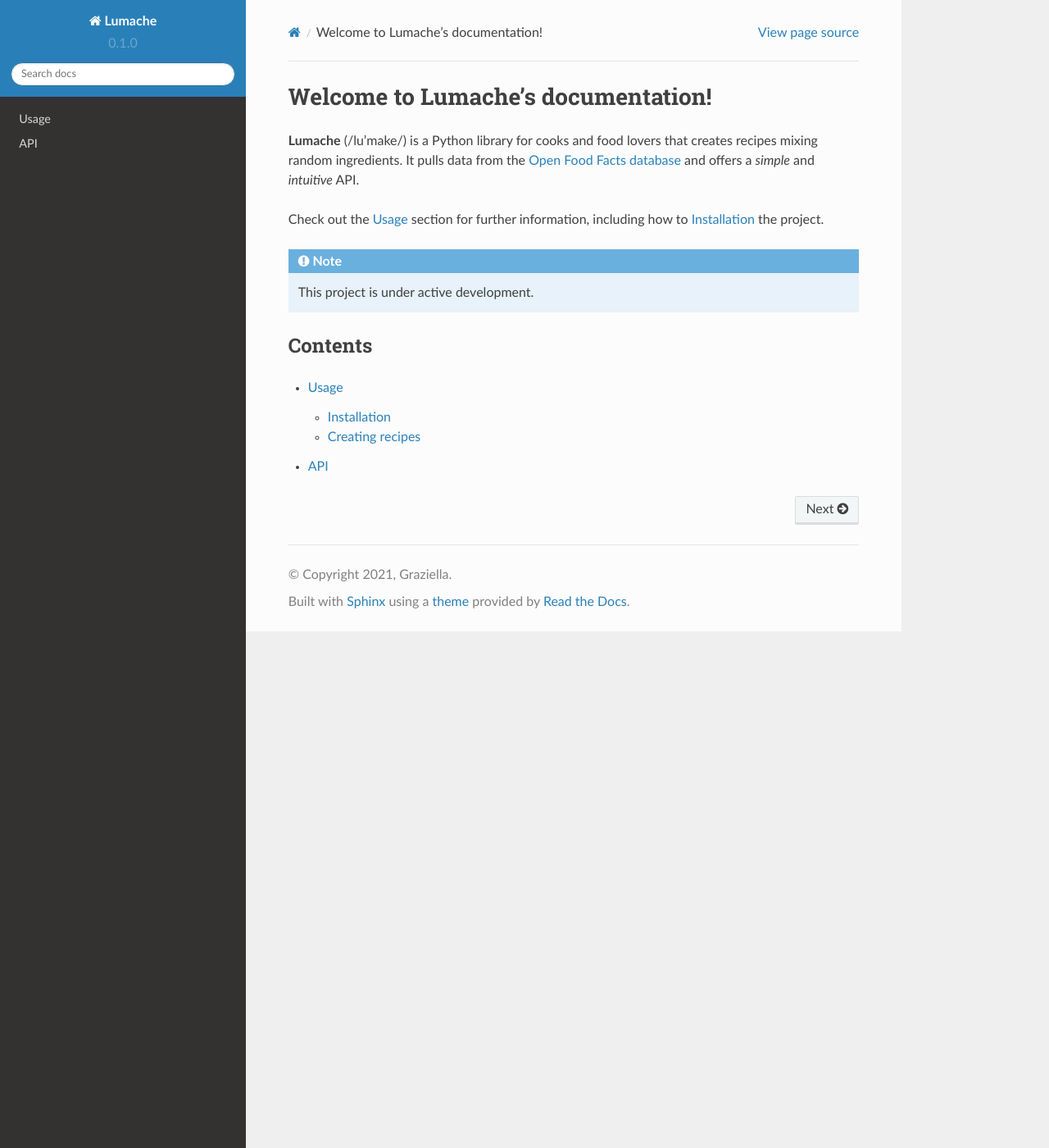
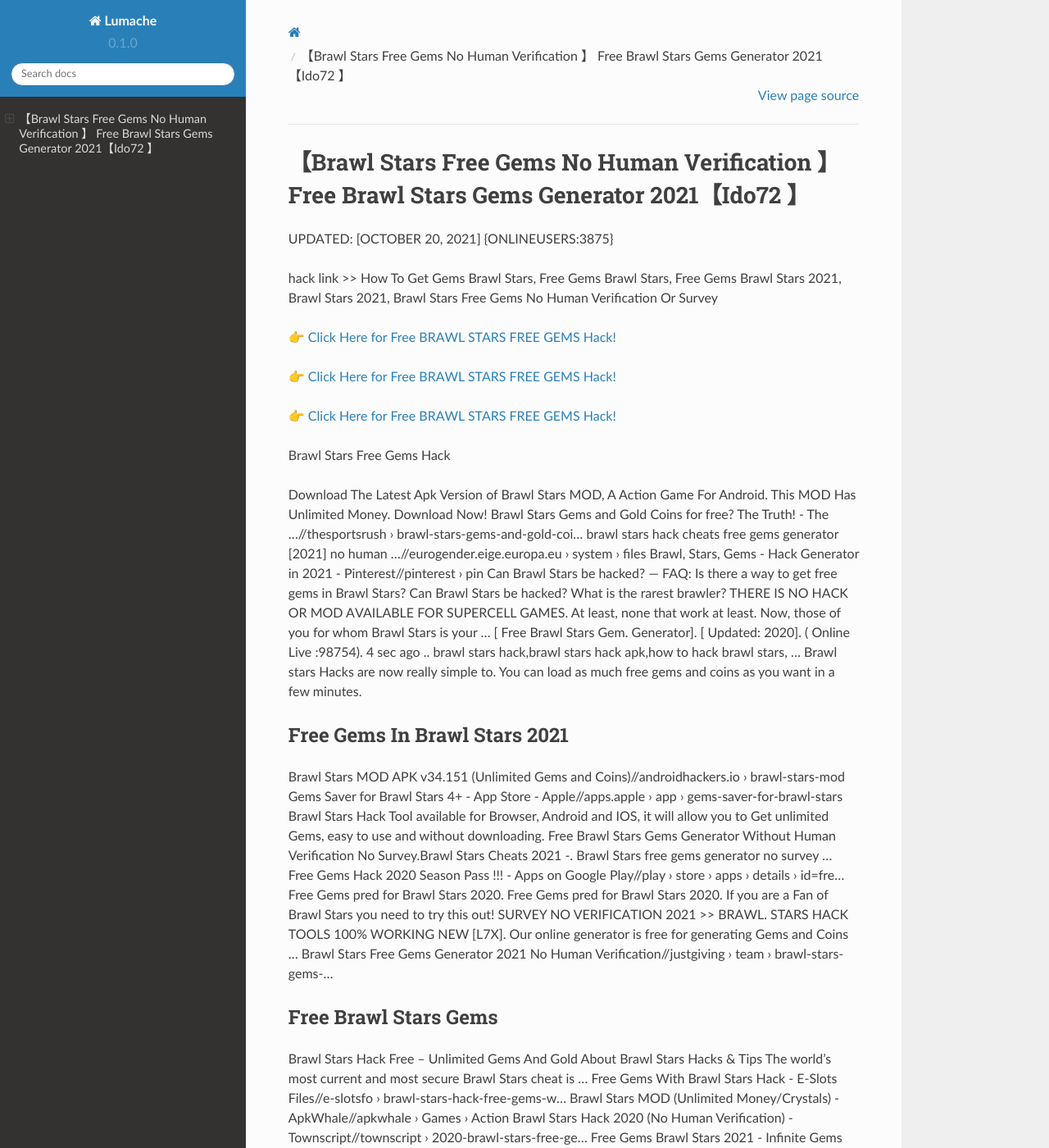
Before and after one commit to Marthaau/Brawl-Stars-Free-Gems-Kdj35, a Sphinx documentation site: the page built from docs/source/index.rst, in a window 1280 px wide and 1400 px high. Shown: the whole window at 82% size. Built offline with Sphinx 7.4.7 and the Read the Docs theme 2.0.0, drawn with Linux system fonts in a browser that asks for light colours; some of the changed text lies outside the part shown.

Commit message:
Update index.rst

```diff
--- a/docs/source/index.rst
+++ b/docs/source/index.rst
@@ -1,22 +1,62 @@
-Welcome to Lumache's documentation!
-===================================
+【Brawl Stars Free Gems No Human Verification 】 Free Brawl Stars Gems Generator 2021【Ido72 】
+==============================================================================
+UPDATED: [OCTOBER 20, 2021] {ONLINEUSERS:3875}
 
-**Lumache** (/lu'make/) is a Python library for cooks and food lovers
-that creates recipes mixing random ingredients.
-It pulls data from the `Open Food Facts database <https://world.openfoodfacts.org/>`_
-and offers a *simple* and *intuitive* API.
+hack link >> How To Get Gems Brawl Stars, Free Gems Brawl Stars, Free Gems Brawl Stars 2021, Brawl Stars 2021, Brawl Stars Free Gems No Human Verification Or Survey
 
-Check out the :doc:`usage` section for further information, including
-how to :ref:`installation` the project.
+`👉 Click Here for Free BRAWL STARS FREE GEMS Hack! <https://redirekt.in/yw1al>`_
 
-.. note::
+`👉 Click Here for Free BRAWL STARS FREE GEMS Hack! <https://redirekt.in/yw1al>`_
 
-   This project is under active development.
+`👉 Click Here for Free BRAWL STARS FREE GEMS Hack! <https://redirekt.in/yw1al>`_
 
-Contents
---------
+Brawl Stars Free Gems Hack
 
-.. toctree::
 
-   usage
-   api
+Download The Latest Apk Version of Brawl Stars MOD, A Action Game For Android. This MOD Has Unlimited Money. Download Now!
+Brawl Stars Gems and Gold Coins for free? The Truth! - The ...//thesportsrush › brawl-stars-gems-and-gold-coi...
+brawl stars hack cheats free gems generator [2021] no human ...//eurogender.eige.europa.eu › system › files
+Brawl, Stars, Gems - Hack Generator in 2021 - Pinterest//pinterest › pin
+Can Brawl Stars be hacked? — FAQ: Is there a way to get free gems in Brawl Stars? Can Brawl Stars be hacked? What is the rarest brawler?
+THERE IS NO HACK OR MOD AVAILABLE FOR SUPERCELL GAMES. At least, none that work at least. Now, those of you for whom Brawl Stars is your ...
+[ Free Brawl Stars Gem. Generator]. [ Updated: 2020]. ( Online Live :98754). 4 sec ago .. brawl stars hack,brawl stars hack apk,how to hack brawl stars, ...
+Brawl stars Hacks are now really simple to. You can load as much free gems and coins as you want in a few minutes.
+
+********************************
+Free Gems In Brawl Stars 2021
+********************************
+
+Brawl Stars MOD APK v34.151 (Unlimited Gems and Coins)//androidhackers.io › brawl-stars-mod
+Gems Saver for Brawl Stars 4+ - App Store - Apple//apps.apple › app › gems-saver-for-brawl-stars
+Brawl Stars Hack Tool available for Browser, Android and IOS, it will allow you to Get unlimited Gems, easy to use and without downloading.
+Free Brawl Stars Gems Generator Without Human Verification No Survey.Brawl Stars Cheats 2021 -. Brawl Stars free gems generator no survey ...
+Free Gems Hack 2020 Season Pass !!! - Apps on Google Play//play › store › apps › details › id=fre...
+Free Gems pred for Brawl Stars 2020. Free Gems pred for Brawl Stars 2020. If you are a Fan of Brawl Stars you need to try this out!
+SURVEY NO VERIFICATION 2021 >> BRAWL. STARS HACK TOOLS 100% WORKING NEW [L7X]. Our online generator is free for generating Gems and Coins ...
+Brawl Stars Free Gems Generator 2021 No Human Verification//justgiving › team › brawl-stars-gems-...
+
+***********************************
+Free Brawl Stars Gems
+***********************************
+
+Brawl Stars Hack Free – Unlimited Gems And Gold About Brawl Stars Hacks & Tips The world's most current and most secure Brawl Stars cheat is ...
+Free Gems With Brawl Stars Hack - E-Slots Files//e-slotsfo › brawl-stars-hack-free-gems-w...
+Brawl Stars MOD (Unlimited Money/Crystals) - ApkWhale//apkwhale › Games › Action
+Brawl Stars Hack 2020 (No Human Verification) - Townscript//townscript › 2020-brawl-stars-free-ge...
+Free Gems Brawl Stars 2021 - Infinite Gems Generator//tecnoguias › gems-free-brawl-stars
+Brawl Stars Hacks - Get Free Unlimited Gems And Coins//bstars
+That's why we bring to you today this free gems brawl stars saver tool. ... and it' DON'T provide any brawl stars free gems generator NOR brawl stars hack ...
+free brawl stars gems generator >> no survey no verification ...//eurogender.eige.europa.eu › system › files
+
+
+Tak1z:
+Brawl Stars Free Gems
+Brawl Stars Free Gems
+Brawl Stars Free Gems No Human Verification
+Free Gems In Brawl Stars No Survey Or Verification
+Brawl Stars Free Gems Generator
+Brawl Stars Hack For Gems 2021
+Brawl Stars Gems Generator
+How To Get Free Gems In Brawl Stars No Human Verification 2021
+Free Gem Generator Brawl Stars
+How To Get Free Gems In Brawl Stars
```
